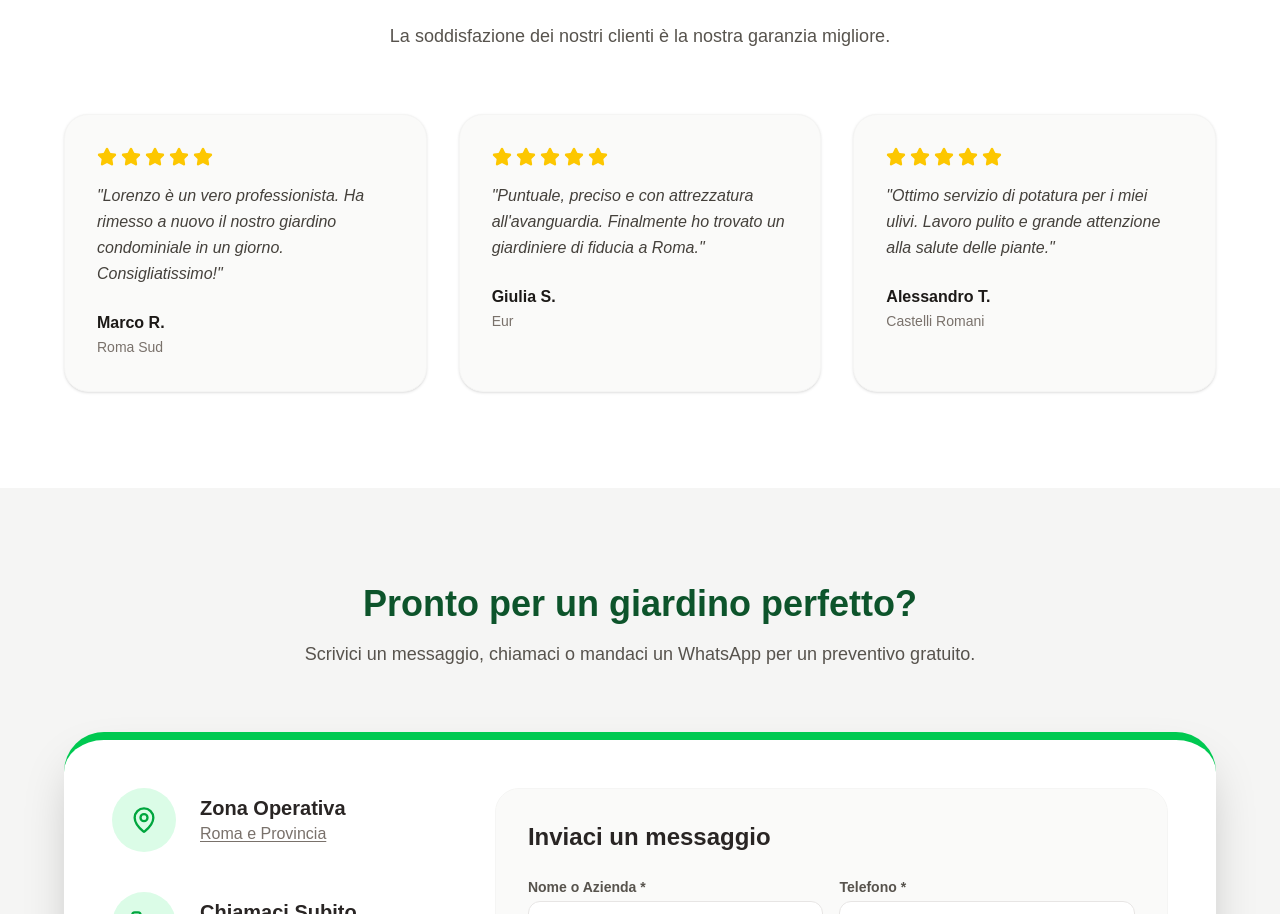
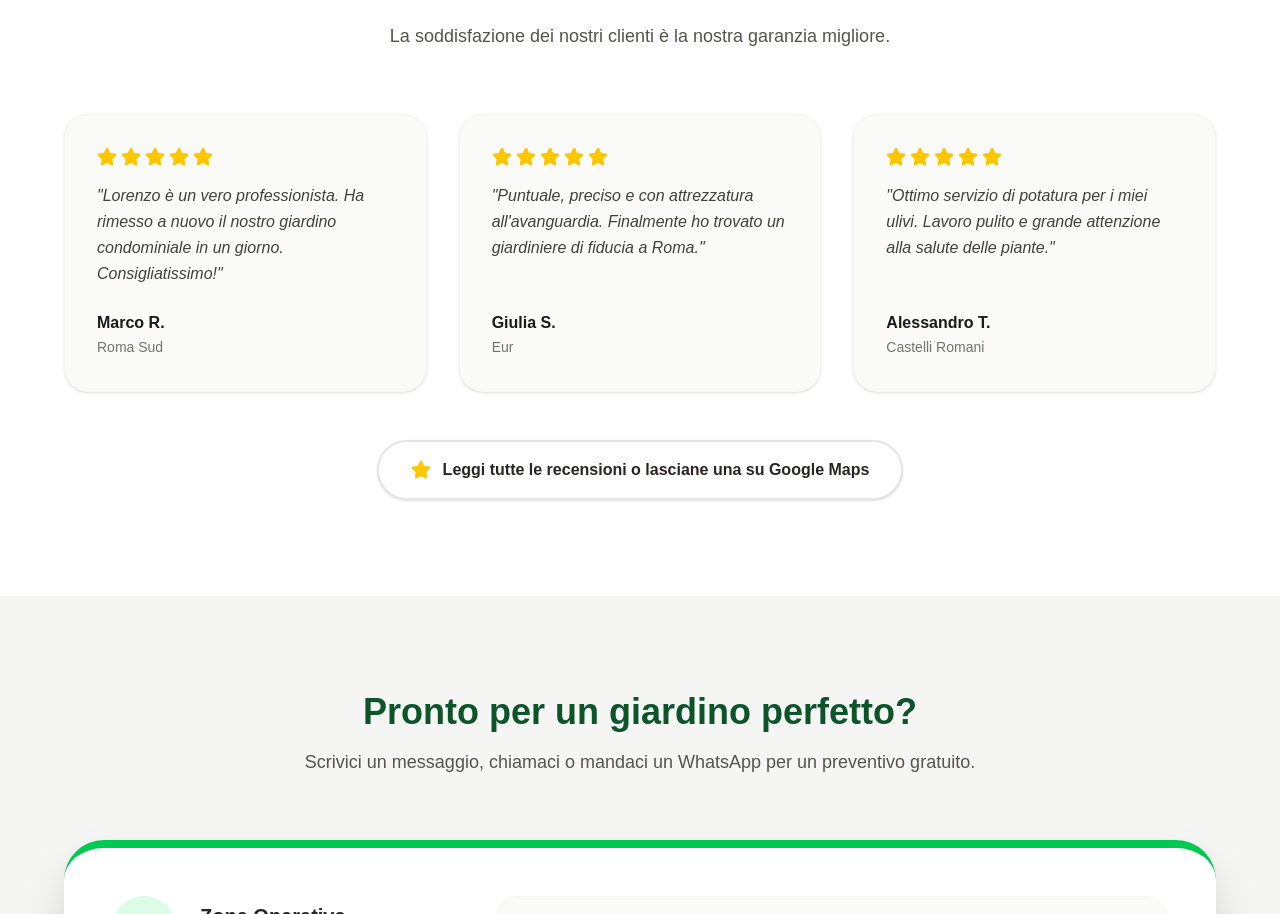
Before and after one commit to DanielIVirlan/bruder-garden, a Next.js app: page / in a window 1280 px wide. Shown: the part 4348-5262 px from the top of the page. Built offline with nearby package versions, Linux system fonts and the light colour scheme.

Commit message:
nuove funzioni

```diff
--- a/app/page.tsx
+++ b/app/page.tsx
@@ -445,7 +445,7 @@ export default function Home() {
         </div>
       </section>
 
-      {/* SEZIONE RECENSIONI */}
+            {/* SEZIONE RECENSIONI */}
       <section className="py-24 px-4 bg-white">
         <div className="max-w-6xl mx-auto">
           <motion.div
@@ -461,14 +461,16 @@ export default function Home() {
             initial="hidden"
             whileInView="show"
             viewport={{ once: true, amount: 0.2 }}
-            className="grid md:grid-cols-3 gap-8"
+            className="grid md:grid-cols-3 gap-8 mb-12"
           >
             {recensioni.map((rec) => (
-              <motion.div key={rec.id} variants={popUpSpring} className="bg-stone-50 p-8 rounded-3xl shadow-sm border border-stone-100">
-                <div className="flex gap-1 text-yellow-400 mb-4">
-                  {[...Array(5)].map((_, i) => <Star key={i} size={20} fill="currentColor" />)}
+              <motion.div key={rec.id} variants={popUpSpring} className="bg-stone-50 p-8 rounded-3xl shadow-sm border border-stone-100 flex flex-col justify-between">
+                <div>
+                  <div className="flex gap-1 text-yellow-400 mb-4">
+                    {[...Array(5)].map((_, i) => <Star key={i} size={20} fill="currentColor" />)}
+                  </div>
+                  <p className="text-stone-700 italic mb-6 leading-relaxed">&quot;{rec.testo}&quot;</p>
                 </div>
-                <p className="text-stone-700 italic mb-6 leading-relaxed">&quot;{rec.testo}&quot;</p>
                 <div>
                   <h4 className="font-bold text-stone-900">{rec.nome}</h4>
                   <span className="text-sm text-stone-500">{rec.zona}</span>
@@ -476,8 +478,28 @@ export default function Home() {
               </motion.div>
             ))}
           </motion.div>
+
+          {/* PULSANTE RECENSIONI GOOGLE MAPS */}
+          <motion.div
+            initial={{ opacity: 0, y: 20 }}
+            whileInView={{ opacity: 1, y: 0 }}
+            viewport={{ once: true }}
+            className="text-center"
+          >
+            <a
+              href="https://maps.app.goo.gl/JE21YP4aZF5EfJYR6?g_st=ic"
+              target="_blank"
+              rel="noreferrer"
+              className="inline-flex items-center gap-3 bg-white border-2 border-stone-200 text-stone-800 hover:border-green-600 hover:text-green-700 px-8 py-4 rounded-full font-bold text-base shadow-sm transition-all duration-300"
+            >
+              <Star size={20} className="text-yellow-400" fill="currentColor" />
+              Leggi tutte le recensioni o lasciane una su Google Maps
+            </a>
+          </motion.div>
+
         </div>
       </section>
+
 
       {/* SEZIONE CONTATTI & MODULO */}
       <section id="contatti" className="py-24 px-4 bg-stone-100">
```
